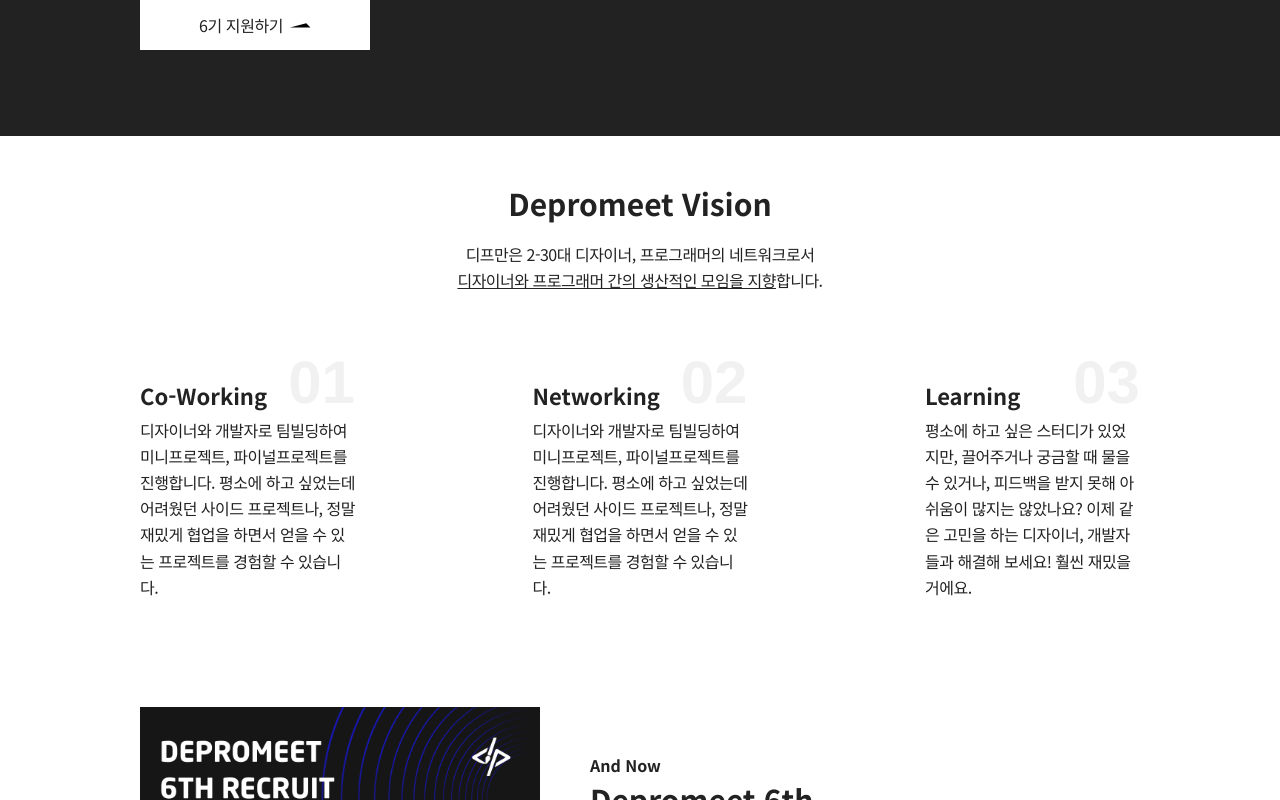
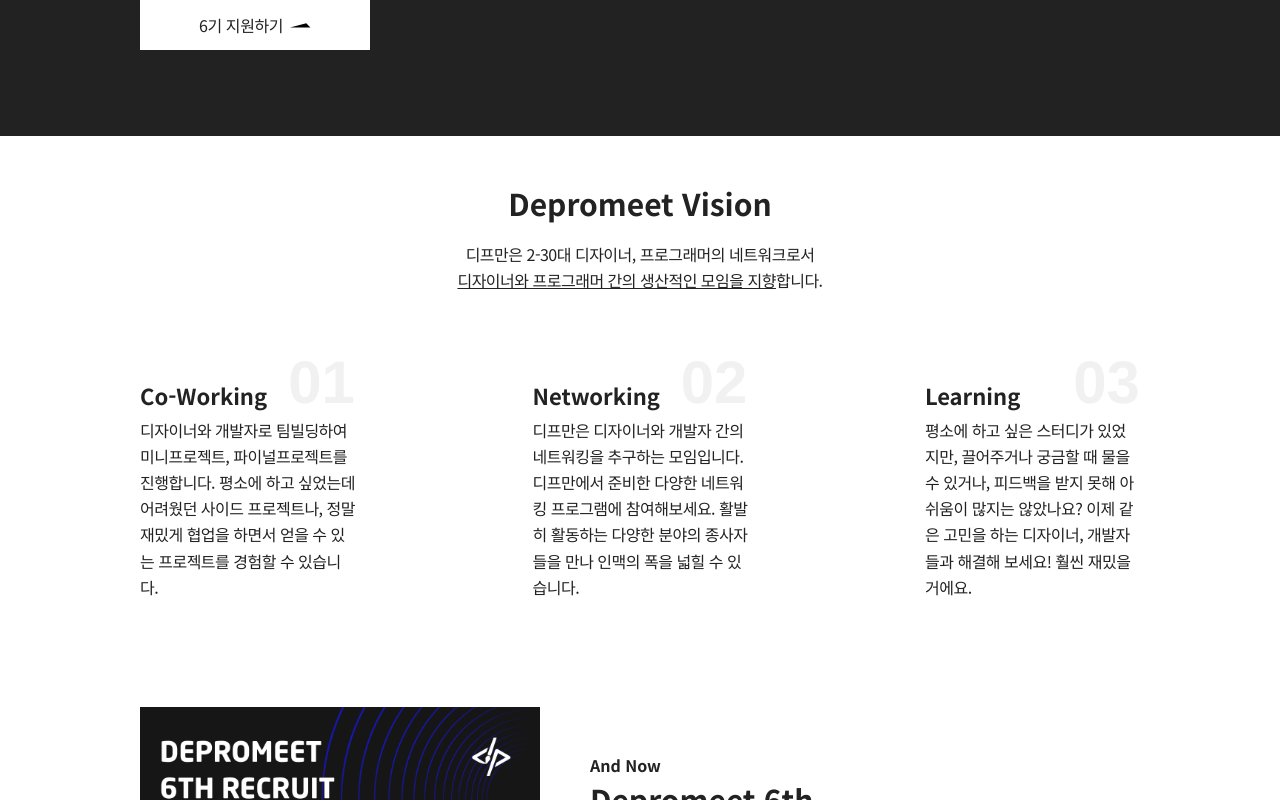
Before and after one commit to depromeet/www.depromeet.com-old, a Vue app: page / in a window 1280 px wide. Shown: the part 434-1234 px from the top of the page. Built offline with nearby package versions, Linux system fonts and the light colour scheme.

Commit message:
홈화면 비전 문구 수정

```diff
--- a/src/views/Home.vue
+++ b/src/views/Home.vue
@@ -49,12 +49,9 @@
               <h2>02</h2>
             </div>
             <div class="vision-item-content">
-              디자이너와 개발자로 팀빌딩하여
-              미니프로젝트, 파이널프로젝트를
-              진행합니다. 평소에 하고 싶었는데
-              어려웠던 사이드 프로젝트나, 정말
-              재밌게 협업을 하면서 얻을 수 있는
-              프로젝트를 경험할 수 있습니다.
+              디프만은 디자이너와 개발자 간의 네트워킹을 추구하는 모임입니다.
+              디프만에서 준비한 다양한 네트워킹 프로그램에 참여해보세요.
+              활발히 활동하는 다양한 분야의 종사자들을 만나 인맥의 폭을 넓힐 수 있습니다.
             </div>
           </div>
           <div class="vision-item">
```
